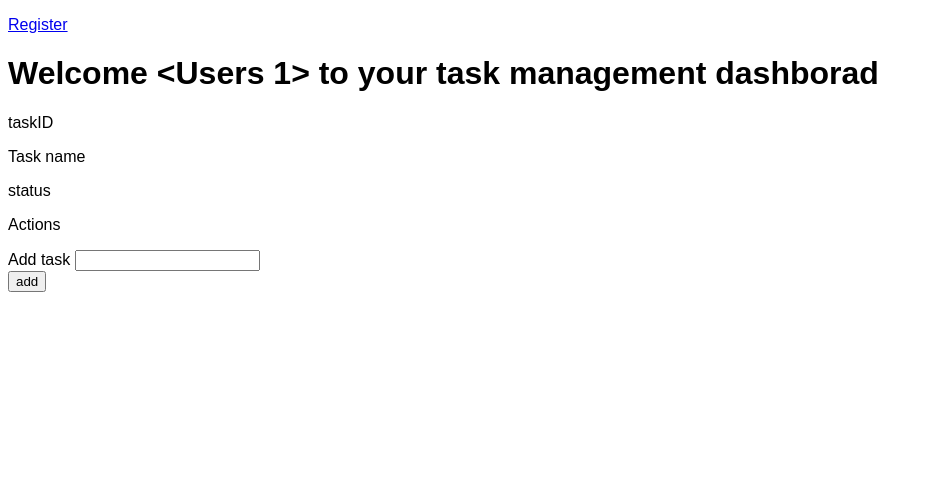
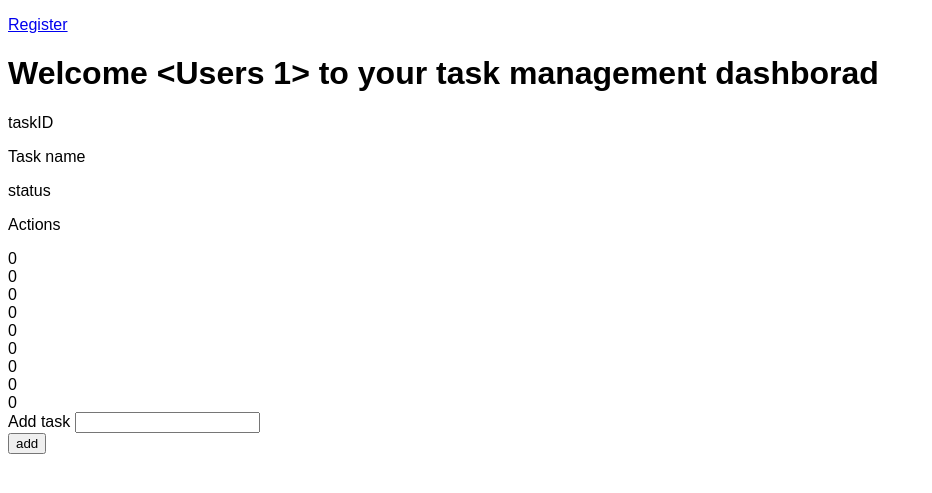
Before and after one commit to hatealx/portfolio_projects, a Flask app: template templates/mytasks.html in a window 1280 px wide. Shown: the top 493 px of the page, without its empty margins (0-932 px from the left). Run offline with Flask 3, Linux system fonts and the light colour scheme; the template is opened without the code that fills it: values that come from a table or form of the project are taken from there, others are empty.

Commit message:
updating template

```diff
--- a/templates/mytasks.html
+++ b/templates/mytasks.html
@@ -19,6 +19,7 @@
     {% if user %}
     <h1>Welcome {{user}} to your task management dashborad</h1>
     {% endif %}
+
     {% if my_tasks|length == 0%}
     <h1>no task available</h1>
     {% endif %}
@@ -30,6 +31,14 @@
         <p>Actions</p>
 
     </div>
+
+    {% if my_tasks|length > 0 %}
+        {% set task_id = 0 %}
+        {%for task in my_tasks%}
+            <div>{{task_id}}</div>
+        {%endfor%}
+        {% set task_id =+ 1 %}
+    {% endif %}
 
 
 
```
Also changed, not shown: instance/task.db.
